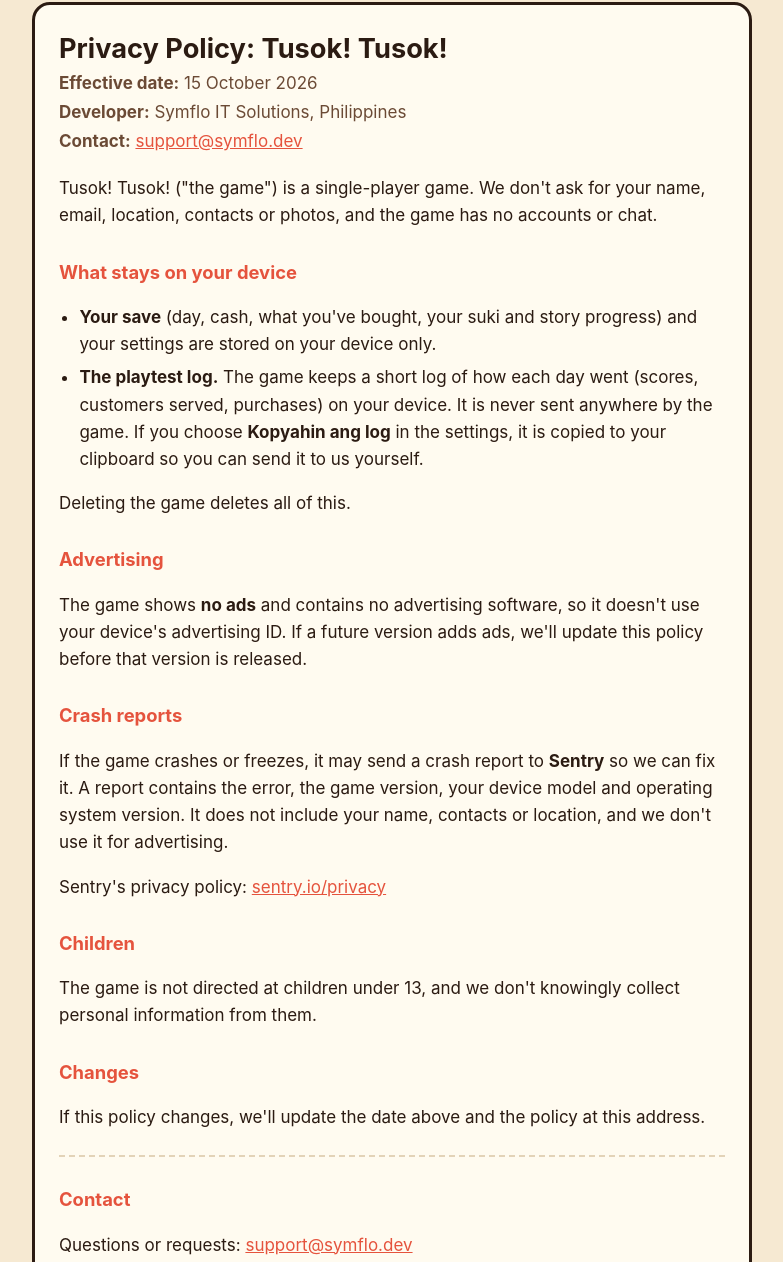
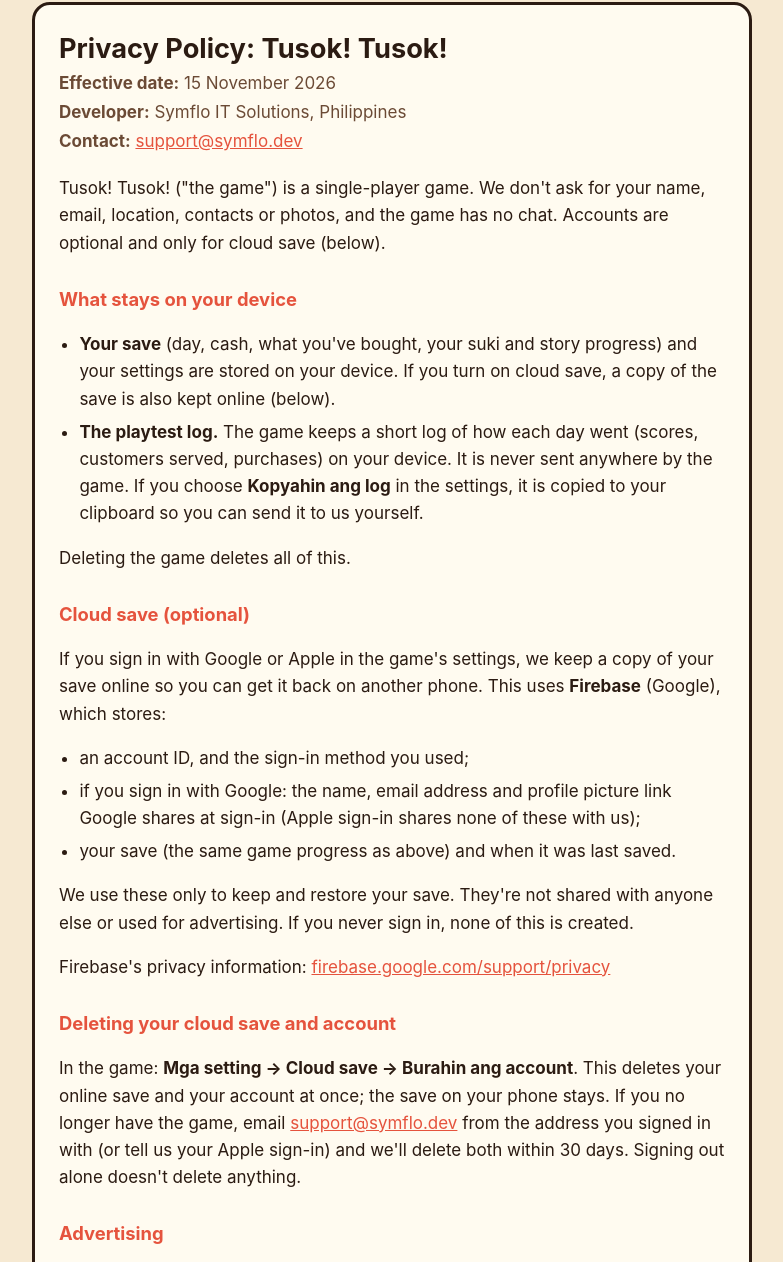
Before and after one commit to johnmarkovalo/tusok-tusok-privacy, a plain HTML site: page index.html in a window 1280 px wide. Shown: the part 30-1292 px from the top of the page, without its empty margins (248-1031 px from the left). Drawn offline with Linux system fonts and the light colour scheme.

Commit message:
Optional cloud save, and how to delete it
Signing in with Google or Apple keeps a copy of the save in Firebase.
The policy says what's stored and that nothing is created without
signing in. It also says how to delete the account, in the game or by
email (#delete-account, for Play's account deletion URL). Effective
15 November 2026.

Co-Authored-By: Claude Opus 5.5 <noreply@anthropic.com>

```diff
--- a/index.html
+++ b/index.html
@@ -56,19 +56,32 @@
 <main>
   <h1>Privacy Policy: Tusok! Tusok!</h1>
   <div class="meta">
-    <p><strong>Effective date:</strong> 15 October 2026</p>
+    <p><strong>Effective date:</strong> 15 November 2026</p>
     <p><strong>Developer:</strong> Symflo IT Solutions, Philippines</p>
     <p><strong>Contact:</strong> <a href="mailto:support@symflo.dev">support@symflo.dev</a></p>
   </div>
 
-  <p>Tusok! Tusok! ("the game") is a single-player game. We don't ask for your name, email, location, contacts or photos, and the game has no accounts or chat.</p>
+  <p>Tusok! Tusok! ("the game") is a single-player game. We don't ask for your name, email, location, contacts or photos, and the game has no chat. Accounts are optional and only for cloud save (below).</p>
 
   <h2>What stays on your device</h2>
   <ul>
-    <li><strong>Your save</strong> (day, cash, what you've bought, your suki and story progress) and your settings are stored on your device only.</li>
+    <li><strong>Your save</strong> (day, cash, what you've bought, your suki and story progress) and your settings are stored on your device. If you turn on cloud save, a copy of the save is also kept online (below).</li>
     <li><strong>The playtest log.</strong> The game keeps a short log of how each day went (scores, customers served, purchases) on your device. It is never sent anywhere by the game. If you choose <strong>Kopyahin ang log</strong> in the settings, it is copied to your clipboard so you can send it to us yourself.</li>
   </ul>
   <p>Deleting the game deletes all of this.</p>
+
+  <h2 id="cloud-save">Cloud save (optional)</h2>
+  <p>If you sign in with Google or Apple in the game's settings, we keep a copy of your save online so you can get it back on another phone. This uses <strong>Firebase</strong> (Google), which stores:</p>
+  <ul>
+    <li>an account ID, and the sign-in method you used;</li>
+    <li>if you sign in with Google: the name, email address and profile picture link Google shares at sign-in (Apple sign-in shares none of these with us);</li>
+    <li>your save (the same game progress as above) and when it was last saved.</li>
+  </ul>
+  <p>We use these only to keep and restore your save. They're not shared with anyone else or used for advertising. If you never sign in, none of this is created.</p>
+  <p>Firebase's privacy information: <a href="https://firebase.google.com/support/privacy">firebase.google.com/support/privacy</a></p>
+
+  <h2 id="delete-account">Deleting your cloud save and account</h2>
+  <p>In the game: <strong>Mga setting → Cloud save → Burahin ang account</strong>. This deletes your online save and your account at once; the save on your phone stays. If you no longer have the game, email <a href="mailto:support@symflo.dev">support@symflo.dev</a> from the address you signed in with (or tell us your Apple sign-in) and we'll delete both within 30 days. Signing out alone doesn't delete anything.</p>
 
   <h2>Advertising</h2>
   <p>The game shows <strong>no ads</strong> and contains no advertising software, so it doesn't use your device's advertising ID. If a future version adds ads, we'll update this policy before that version is released.</p>
```
